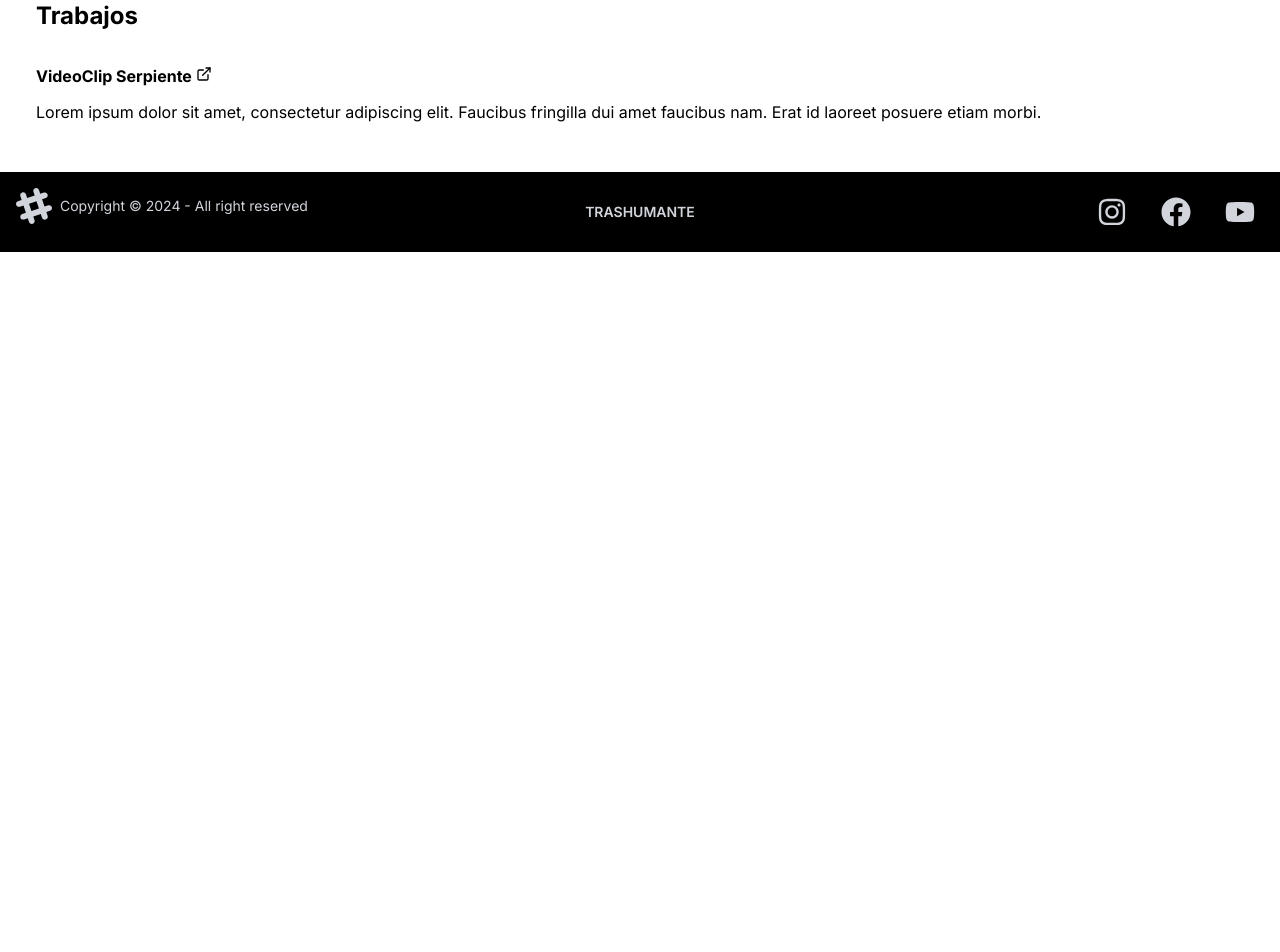
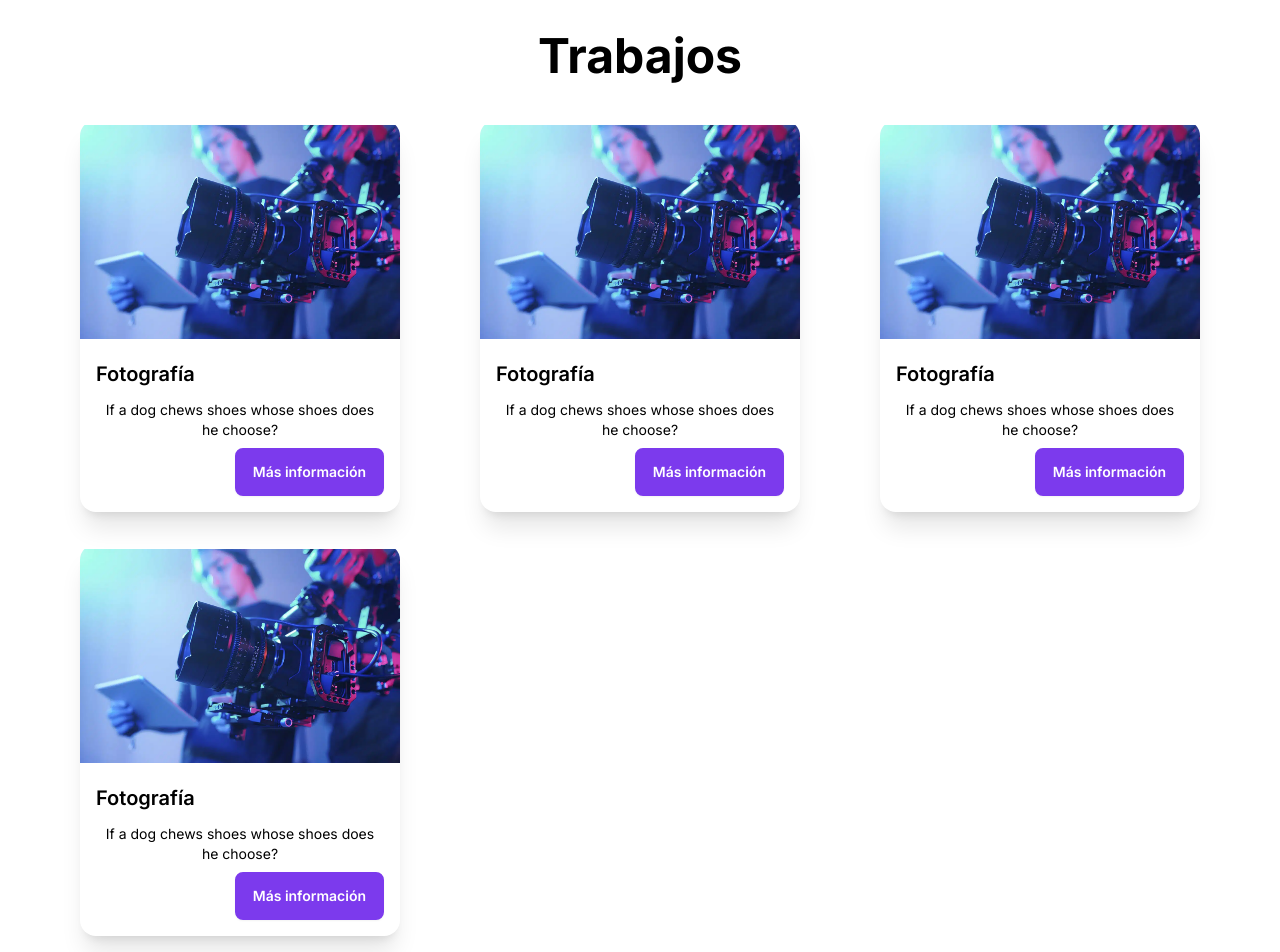
Before and after one commit to CatalinaScheleff/Trashumante-Project, a Next.js app: page /equipo/bayronespinoza in a window 1280 px wide. Shown: the part 580-1532 px from the top of the page. Before the commit the page ends 832 px from the top, so only its background shows below. Built offline with nearby package versions, Linux system fonts and the light colour scheme.

Commit message:
Update detalle equipo

```diff
--- a/src/app/equipo/bayronespinoza/page.jsx
+++ b/src/app/equipo/bayronespinoza/page.jsx
@@ -5,9 +5,18 @@ import { FiExternalLink } from "react-icons/fi";
 const BayronEspinoza = () => {
 
     return (
-<main className="mt-16">
+<main className="mt-16 ">
       <div className="hero">
-        <div className="hero-content grid grid-cols-2 col-auto">
+        <div className="hero-content grid grid-cols-2 col-auto place-items-center ">
+
+            <div className="col grid place-items-center">
+          <figure className="row h-96 w-96 rounded-2xl">
+    <Image src="/inicio.png" alt="Shoes" width={384} height={384} className="w-full h-full object-cover rounded-2xl"/>
+  </figure>
+  <Link href={"https://www.instagram.com/bayron.exe"} className="mt-2 text-violet-600">
+  @bayron.exe
+  </Link>
+  </div>
 
           <div className="col px-5 mb-8">
             <h1 className="text-5xl font-bold mb-10">Bayron Espinoza</h1>
@@ -22,19 +31,88 @@ const BayronEspinoza = () => {
             </p>
           </div>
 
+          </div>
+          </div>
 
-<div className="col grid place-items-center">
-          <figure className="row h-96 w-96 bg-slate-600 rounded-2xl">
-    <Image src="/inicio.png" alt="Shoes" width={384} height={384} className="w-full h-full object-cover rounded-2xl"/>
-  </figure>
-  <Link href={"https://www.instagram.com/bayron.exe"} className="mt-2 text-violet-600">
-  @bayron.exe
-  </Link>
+
+
+
+          <div className="hero min-h-full bg-base-200 mb-20 mt-8">
+  <div className="text-center grid place-items-center">
+
+    <div className="w-[800px] mb-10">
+<h1 className="text-5xl font-bold">Trabajos</h1>
+
+    </div>
+
+<div className="grid grid-cols-3 gap-x-20 gap-y-8 place-items-center">
+
+  <div className="card card-compact w-80 bg-base-100 shadow-xl">
+  <figure className="h-56">
+    <Image src="/inicio.png" alt="Shoes" width={384} height={224} />
+    </figure>
+  <div className="card-body">
+    <h2 className="card-title">Fotografía</h2>
+    <p>If a dog chews shoes whose shoes does he choose?</p>
+    <div className="card-actions justify-end">
+      <button className="btn bg-violet-600 text-white hover:text-violet-600 border-solid border-2 border-violet-600">Más información</button>
+    </div>
   </div>
+</div>
 
-<div className="px-5 w-screen">
+<div className="card card-compact w-80 bg-base-100 shadow-xl">
+  <figure className="h-56">
+    <Image src="/inicio.png" alt="Shoes" width={384} height={224} />
+    </figure>
+  <div className="card-body">
+    <h2 className="card-title">Fotografía</h2>
+    <p>If a dog chews shoes whose shoes does he choose?</p>
+    <div className="card-actions justify-end">
+      <button className="btn bg-violet-600 text-white hover:text-violet-600 border-solid border-2 border-violet-600">Más información</button>
+    </div>
+  </div>
+</div>
 
-  <h1 className="text-2xl font-bold mb-8">Trabajos</h1>
+<div className="card card-compact w-80 bg-base-100 shadow-xl">
+  <figure className="h-56">
+    <Image src="/inicio.png" alt="Shoes" width={384} height={224} />
+    </figure>
+  <div className="card-body">
+    <h2 className="card-title">Fotografía</h2>
+    <p>If a dog chews shoes whose shoes does he choose?</p>
+    <div className="card-actions justify-end">
+      <button className="btn bg-violet-600 text-white hover:text-violet-600 border-solid border-2 border-violet-600">Más información</button>
+    </div>
+  </div>
+</div>
+
+<div className="card card-compact w-80 bg-base-100 shadow-xl">
+  <figure className="h-56">
+    <Image src="/inicio.png" alt="Shoes" width={384} height={224} />
+    </figure>
+  <div className="card-body">
+    <h2 className="card-title">Fotografía</h2>
+    <p>If a dog chews shoes whose shoes does he choose?</p>
+    <div className="card-actions justify-end">
+      <button className="btn bg-violet-600 text-white hover:text-violet-600 border-solid border-2 border-violet-600">Más información</button>
+    </div>
+  </div>
+</div>
+
+
+
+</div>
+  </div>
+</div>
+
+
+
+
+{/* <div className="px-5 w-screen  bg-slate-500">
+<div className="text-center">
+
+  <h1 className="text-3xl font-bold mb-8">Trabajos</h1>
+</div>
   <div className="justify-start flex">
 
   <h1 className=" font-bold mb-3 hover:text-violet-600">VideoClip Serpiente</h1>
@@ -45,12 +123,12 @@ const BayronEspinoza = () => {
             </p>
 
 
-</div>
+</div> */}
 
 
 
-        </div>
-      </div>
+
+
       <div className="h-28"></div>
     </main>
     )
```
